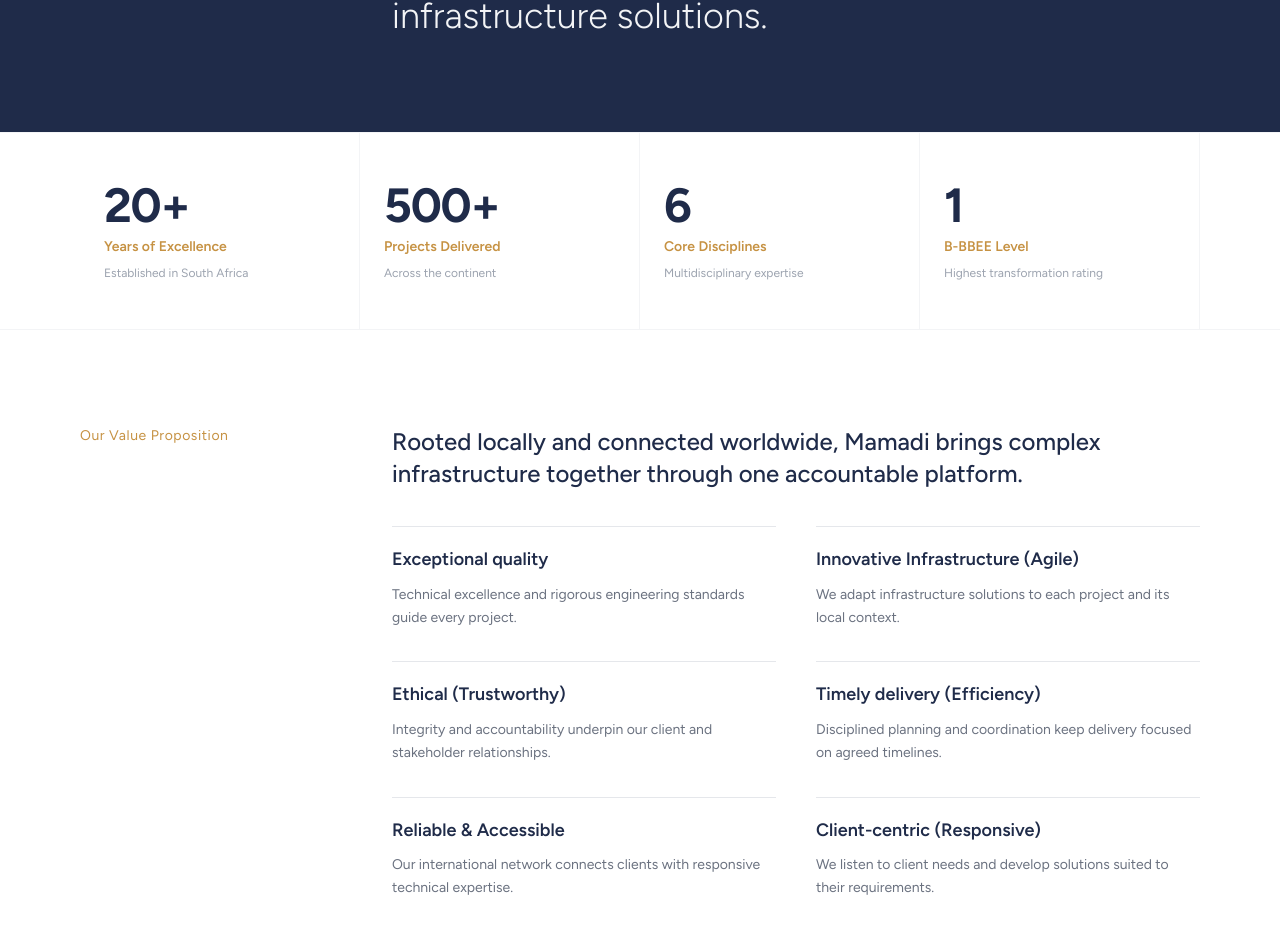
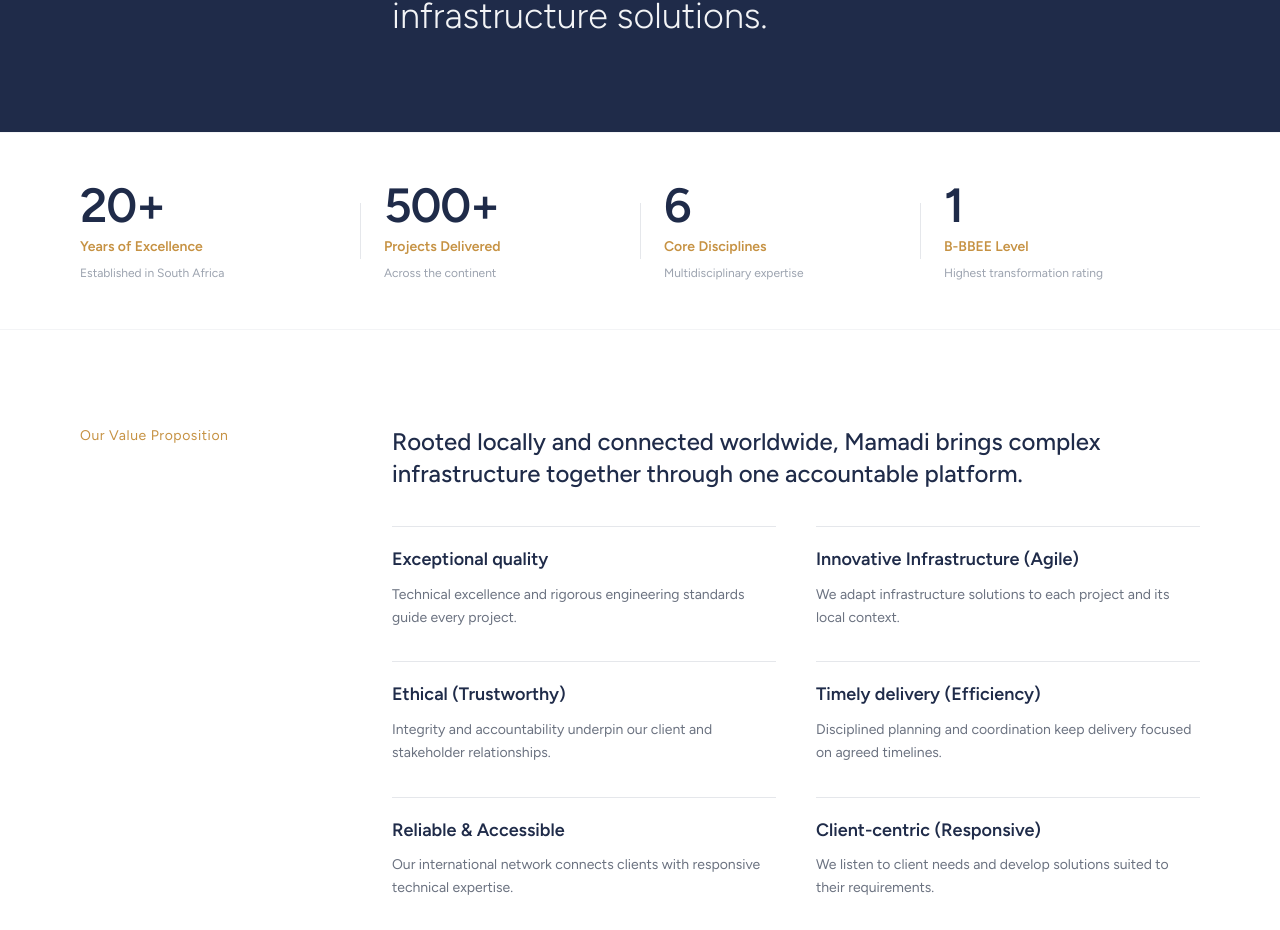
Before and after one commit to KeamoMichael/mamadi---company, a React (Vite) app: page / in a window 1280 px wide. Shown: the part 1840-2770 px from the top of the page. Built offline with nearby package versions, Linux system fonts and the light colour scheme.

Commit message:
Use short centered separators and Figtree SemiBold values in Stats section

```diff
--- a/components/Stats.tsx
+++ b/components/Stats.tsx
@@ -51,13 +51,17 @@ export const Stats: React.FC = () => {
           {stats.map((stat, i) => (
             <div
               key={i}
-              className={`py-12 px-6 flex flex-col gap-2
-                ${i < 2 ? 'border-b md:border-b-0' : ''}
-                ${i % 2 === 0 ? 'border-r' : 'md:border-r'}
-                ${i === stats.length - 1 ? 'border-r-0' : ''}
-                border-gray-100`}
+              className={`relative py-12 px-6 flex flex-col gap-2 ${i === 0 ? 'md:pl-0' : ''} ${i === stats.length - 1 ? 'md:pr-0' : ''}`}
             >
-              <span className="text-4xl md:text-5xl font-bold text-brand-blue tracking-tight">
+              {i > 0 && (
+                <span
+                  aria-hidden="true"
+                  className={`absolute left-0 top-1/2 h-14 w-px -translate-y-1/2 bg-gray-200 ${
+                    i % 2 === 0 ? 'hidden md:block' : 'block'
+                  }`}
+                />
+              )}
+              <span className="text-4xl md:text-5xl font-semibold text-brand-blue tracking-tight">
                 <Counter value={Number(stat.value)} suffix={stat.suffix} started={started} />
               </span>
               <span className="text-sm font-semibold text-brand-gold">{stat.label}</span>
```
